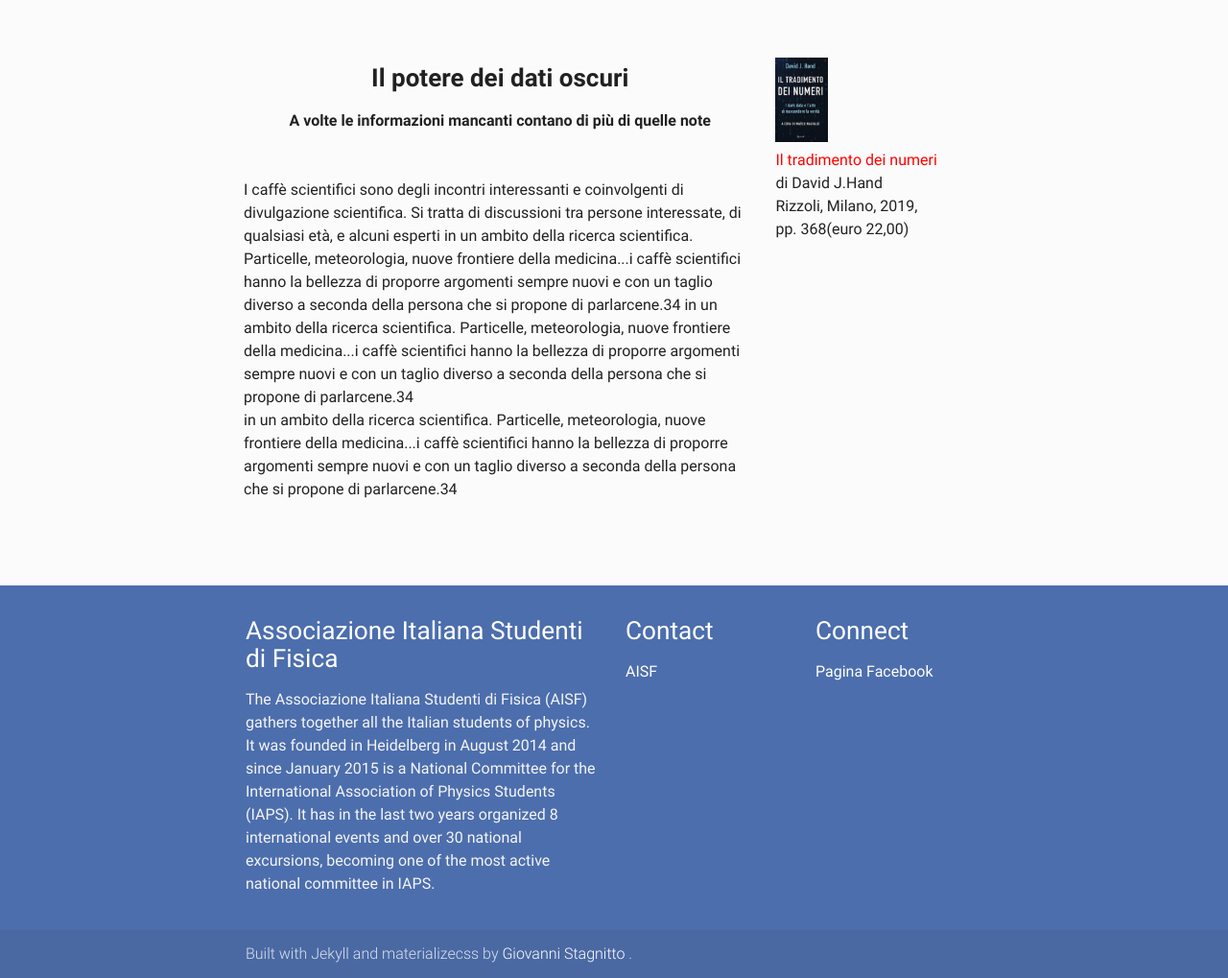
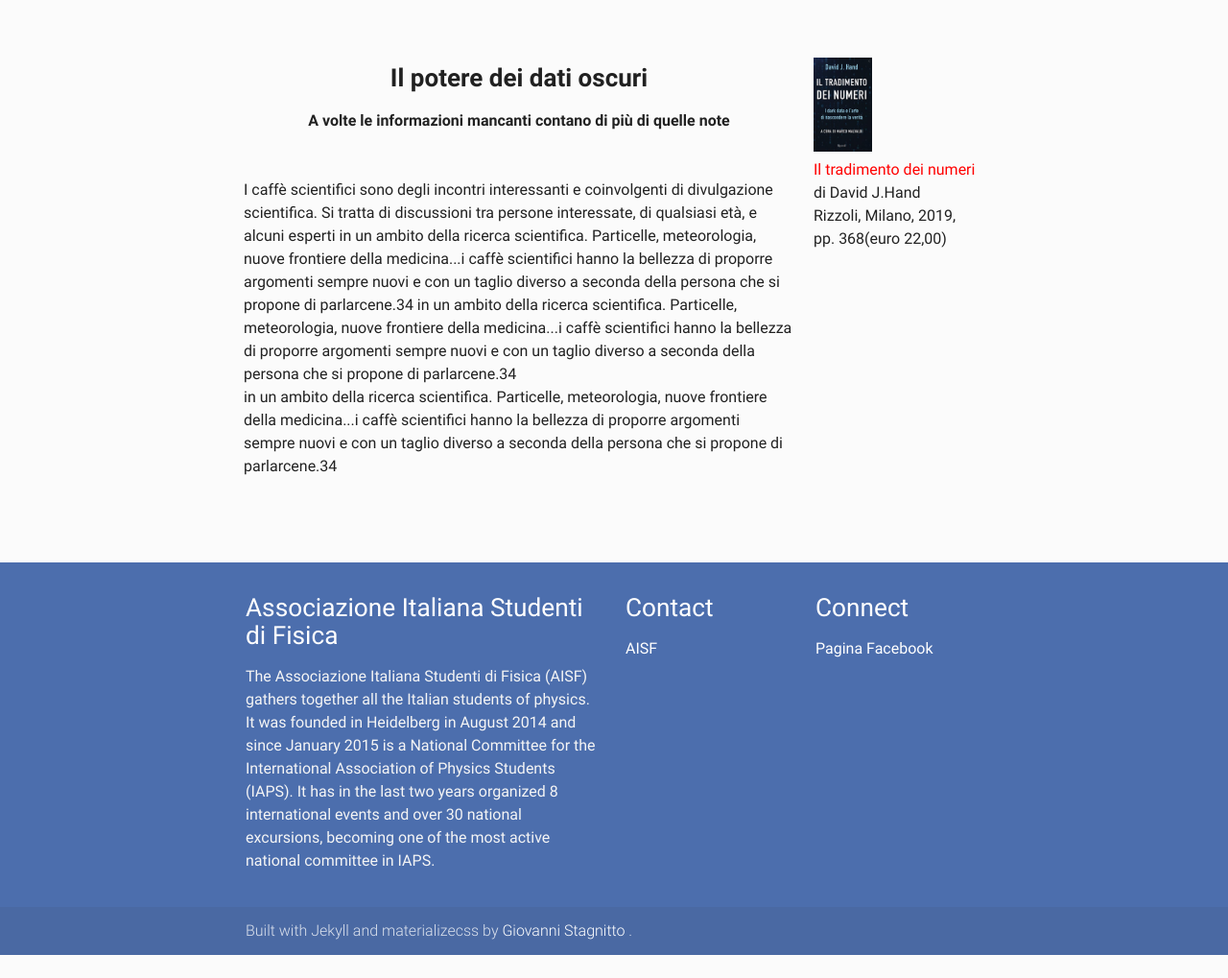
Before and after one commit to ai-sf/aisf_perugia, a Jekyll site: the page built from recensioni/Rec2.html, in a window 1280 px wide. Shown: the whole page at 96% size. Built offline with Jekyll 4.4.1, drawn with Linux system fonts in a browser that asks for light colours; nearby versions of some CDN libraries; after the commit the page ends 995 px from its top, so only the background shows below that.

Commit message:
Update Rec2.html

```diff
--- a/recensioni/Rec2.html
+++ b/recensioni/Rec2.html
@@ -20,11 +20,11 @@
   /*height: 300px;  Should be removed. Only for demonstration */
 }
 .left {
-  width: 70%;
+  width: 75%;
 }
 
 .right {
-  width: 30%;
+  width: 25%;
 }
 
 
@@ -68,7 +68,7 @@
 </div>
   <div class="column right">
     <p>
-    <img class="mySlides" src="/perugia/Slideshow/books/Book1.png" style="width:25%"><br>
+    <img class="mySlides" src="/perugia/Slideshow/books/Book1.png" style="width:34%"><br>
     <font color="red">Il tradimento dei numeri</font><br>
     di David J.Hand<br>
     Rizzoli, Milano, 2019,<br>
```
